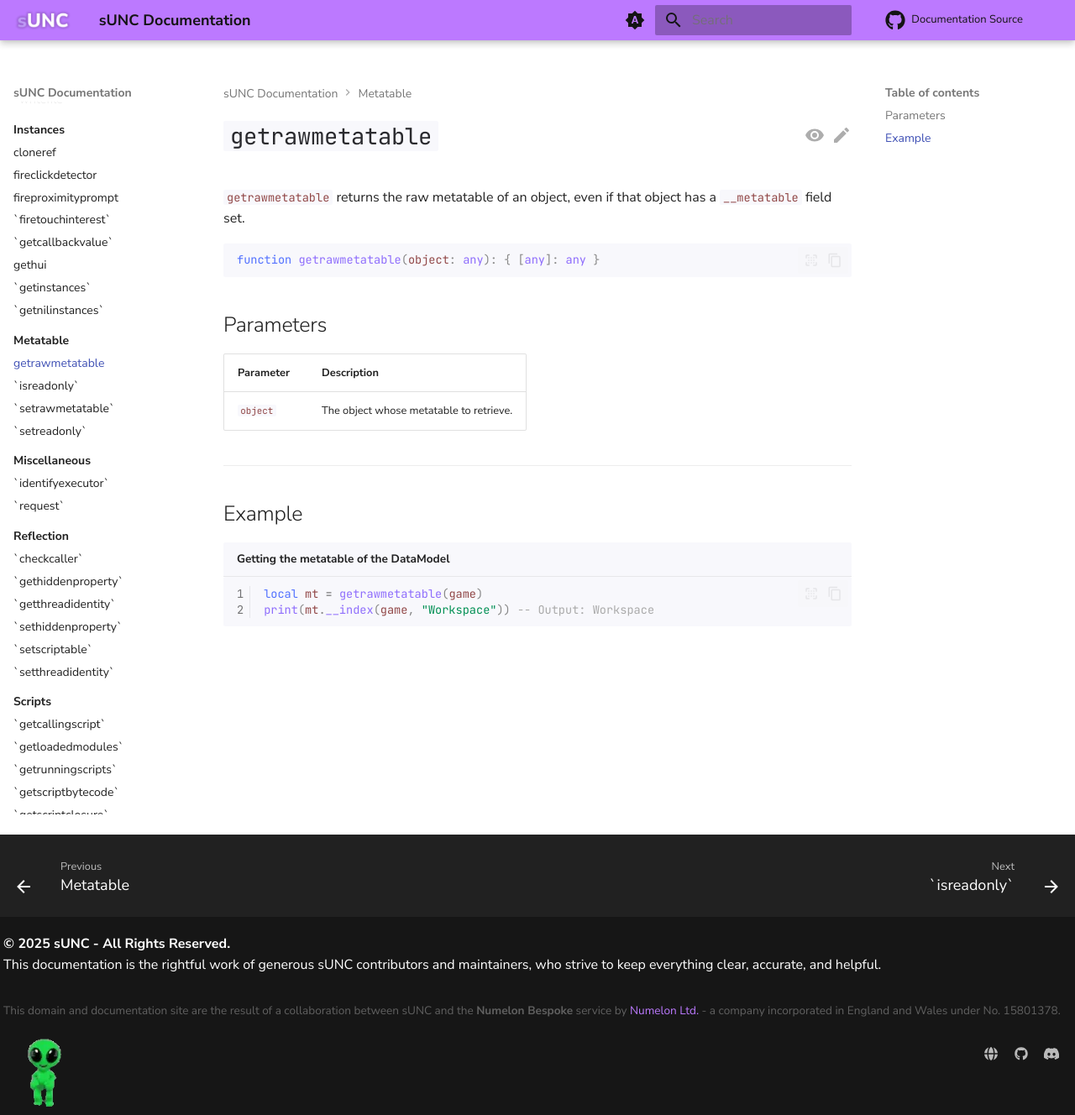
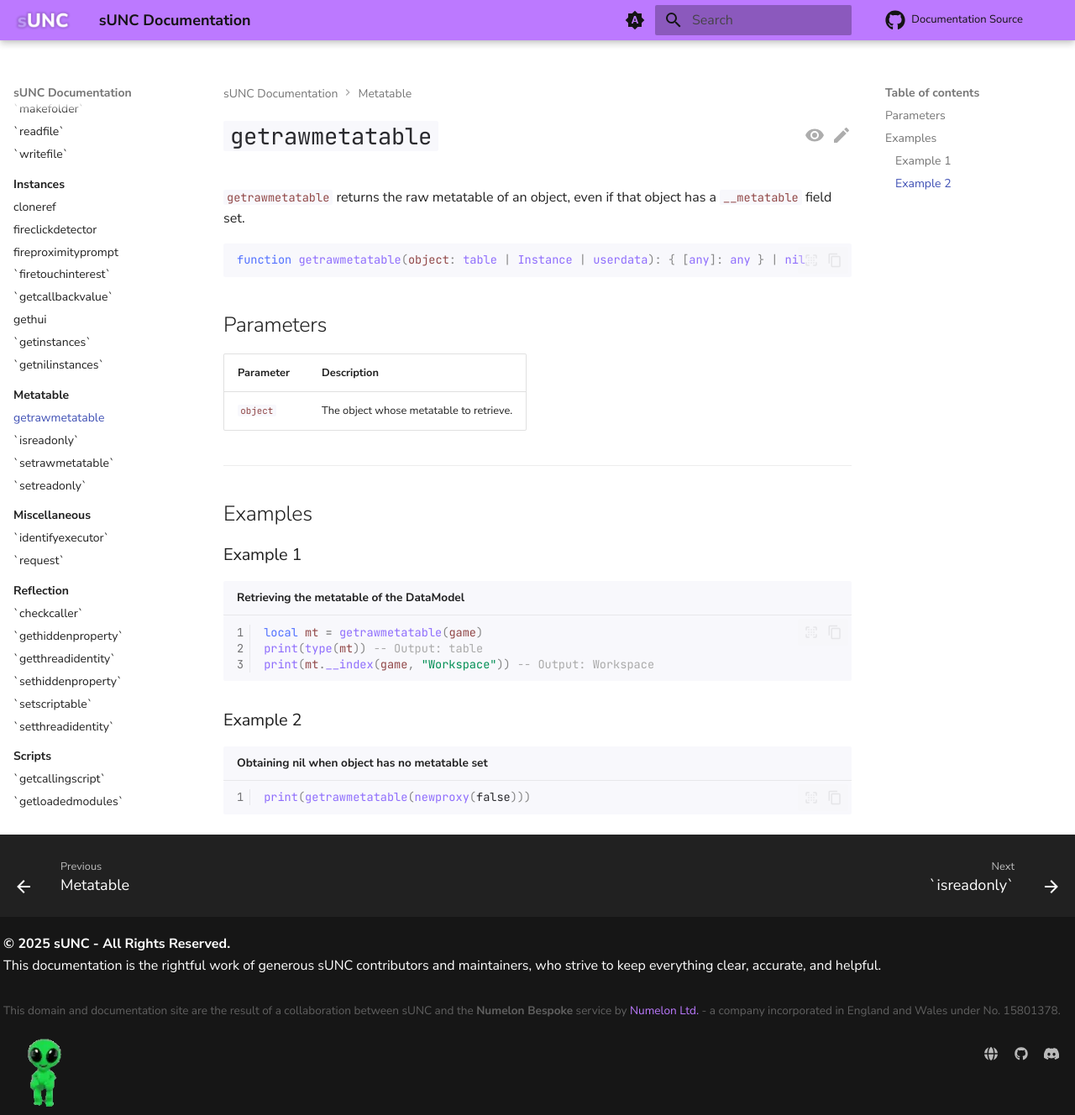
Before and after one commit to sUNC-Utilities/docs.sunc.su, an MkDocs documentation site: the page built from docs/Metatable/getrawmetatable.md, in a window 1280 px wide and 1328 px high. Shown: the whole window at 84% size. Built offline with MkDocs 1.6.1 and Material for MkDocs 9.7.7, drawn with Linux system fonts in a browser that asks for light colours; comment, search, counter and statistics services are not loaded.

Commit message:
Fix some more stuff

````diff
--- a/docs/Metatable/getrawmetatable.md
+++ b/docs/Metatable/getrawmetatable.md
@@ -4,7 +4,7 @@
 
 
 ```luau
-function getrawmetatable(object: any): { [any]: any }
+function getrawmetatable(object: table | Instance | userdata): { [any]: any } | nil
 ```
 
 ## Parameters
@@ -15,9 +15,18 @@
 
 ---
 
-## Example
+## Examples
 
-```luau title="Getting the metatable of the DataModel" linenums="1"
+### Example 1
+
+```luau title="Retrieving the metatable of the DataModel" linenums="1"
 local mt = getrawmetatable(game)
+print(type(mt)) -- Output: table
 print(mt.__index(game, "Workspace")) -- Output: Workspace
 ```
+
+### Example 2
+
+```luau title="Obtaining nil when object has no metatable set" linenums="1"
+print(getrawmetatable(newproxy(false)))
+```
````
Also changed, not shown: docs/Instances/cloneref.md (+1 -1 lines), docs/Instances/gethui.md (+2 -3 lines).
